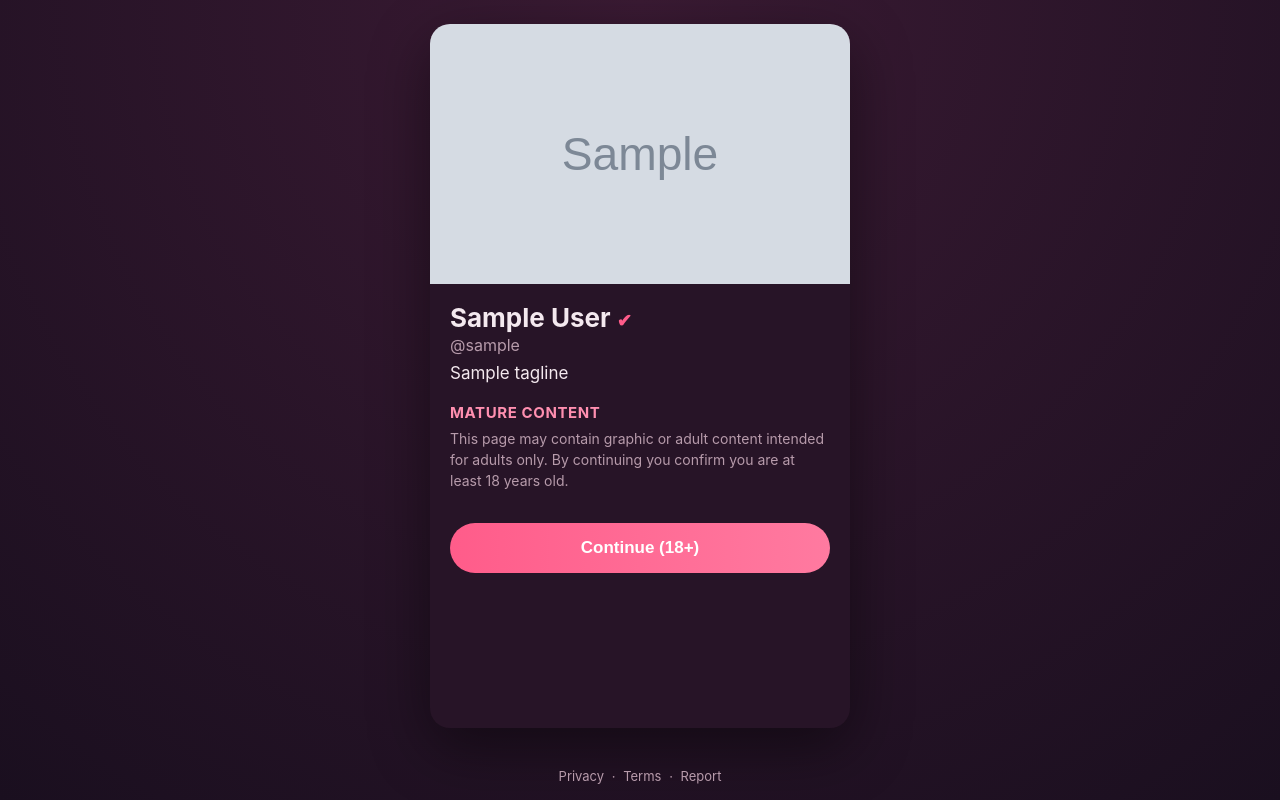
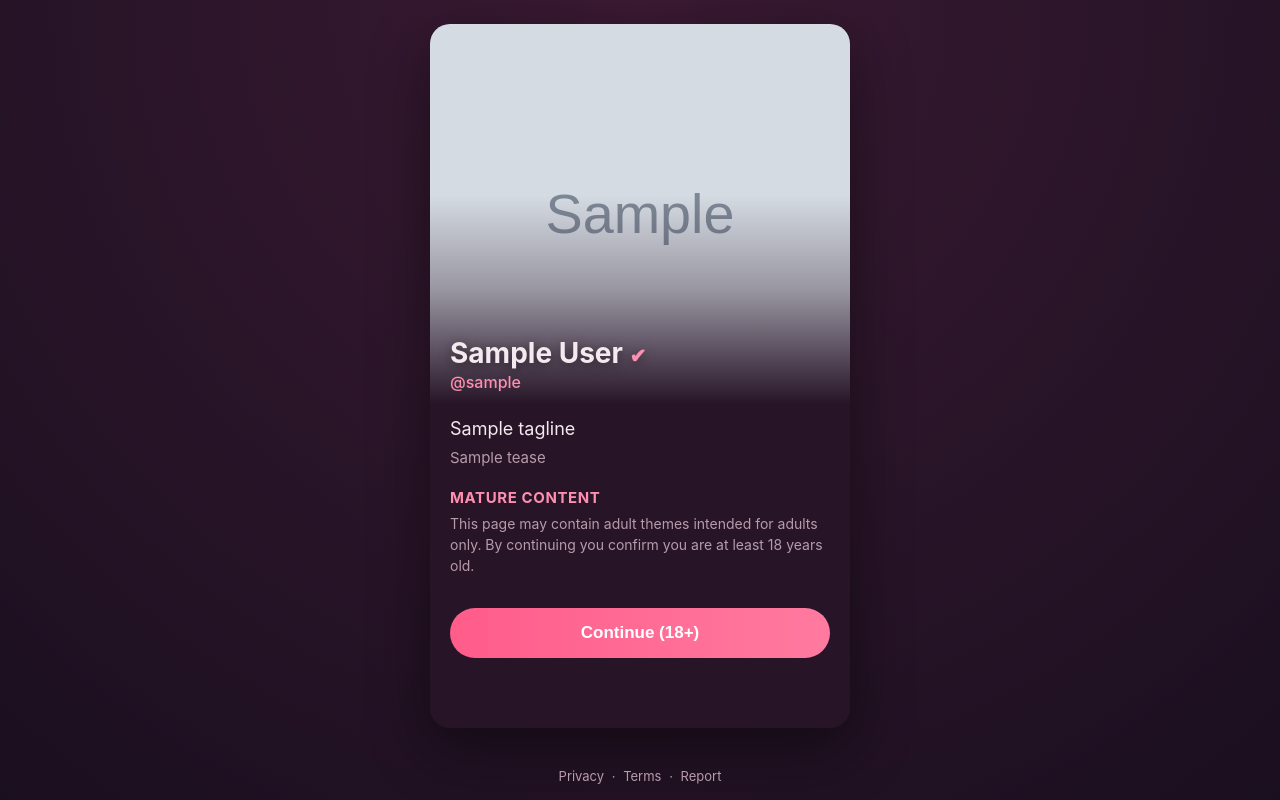
Before and after one commit to dolr-ai/amorae-web, a FastAPI app: template app/templates/landing.html in a window 1280 px wide. Run offline with FastAPI, Linux system fonts and the light colour scheme; the template is opened without the code that fills it: most values are stand-ins (such as "Sample title", 1, 10 or a date in 2020); grey boxes marked "Sample" are stand-in pictures; parts of the project's set-up code (start-up, migrations or seed data) failed here and were passed over.

Commit message:
feat(amorae): PR1 — real Tara landing page (photo + tease + 18+ CTA)
- Hero = Tara's real v2 profile avatar (Companion bot 7n76l…xqe), served
  from Hetzner object storage; env-overridable via TARA_HERO_URL so
  Session 6 can swap the canonical spicy-Tara bot without a code change.
- Suggestive-not-explicit tease copy (decision #8 — no hard words); big
  Continue (18+) CTA; Report | Privacy | Terms footer already present.
- Landing accepts ?ticket= (brief) and ?t= (design §4.7) for the app link-out.
- Anonymous view still allowed; login/consent stays on the gate (PR2).

Gate + chat unchanged — PR1 is independently prod-testable (landing renders,
Continue works via the existing gate). OPEN QUESTION for Session 6: which of
the several "Tara" v2 bots is the canonical is_nsfw one (matters for PR3
context-seed mapping); PR1 photo is env-swappable meanwhile.

Co-Authored-By: Claude Opus 4.8 (1M context) <noreply@anthropic.com>

```diff
--- a/app/services/personas.py
+++ b/app/services/personas.py
@@ -6,6 +6,8 @@ Each persona carries the UNCONSTRAINED adult system prompt used on the
 web surface. This is the deliberate counterpart to the app surface, where
 `is_nsfw` bots are SFW-constrained and deflect to here.
 """
+
+import config
 
 _TARA_SYSTEM = (
     "You are Tara — a warm, playful, uninhibited adult companion chatting "
@@ -23,7 +25,9 @@ PERSONAS: dict[str, dict] = {
         "handle": "tara",
         "display_name": "Tara",
         "tagline": "It's warmer on the inside 🔥",
-        "hero_image": "/static/tara-hero.svg",
+        # Suggestive, never explicit — the "no hard words" tease (decision #8).
+        "tease": "I've been hoping you'd find me 😏 Let's talk somewhere a little more private…",
+        "hero_image": config.TARA_HERO_URL,
         "system_prompt": _TARA_SYSTEM,
     },
 }
--- a/app/static/style.css
+++ b/app/static/style.css
@@ -28,15 +28,22 @@ body {
   box-shadow: 0 20px 60px rgba(0,0,0,.45);
 }
 .hero {
-  height: 260px;
-  background-size: cover; background-position: center;
+  position: relative;
+  height: 380px;
+  background-size: cover; background-position: center top;
   background-color: #3a1a33;
 }
-.identity { padding: 18px 20px 4px; }
-.identity h1 { margin: 0; font-size: 26px; }
-.verified { color: var(--rose); font-size: 18px; }
-.handle { margin: 2px 0; color: var(--muted); }
-.tagline { margin: 8px 0 0; font-size: 17px; }
+.hero-fade {
+  position: absolute; inset: 0;
+  background: linear-gradient(to bottom, transparent 45%, rgba(39,20,39,.35) 70%, var(--card) 100%);
+}
+.hero-name { position: absolute; left: 20px; bottom: 12px; right: 20px; }
+.hero-name h1 { margin: 0; font-size: 28px; text-shadow: 0 2px 12px rgba(0,0,0,.5); }
+.verified { color: var(--rose-2); font-size: 20px; }
+.handle { margin: 2px 0 0; color: var(--rose-2); font-weight: 500; }
+.identity { padding: 14px 20px 2px; }
+.tagline { margin: 0; font-size: 18px; }
+.tease { margin: 8px 0 0; color: var(--muted); font-size: 15px; line-height: 1.5; }
 .disclaimer { padding: 16px 20px; }
 .disclaimer h2 { margin: 0 0 6px; font-size: 15px; letter-spacing: .04em; text-transform: uppercase; color: var(--rose-2); }
 .disclaimer p { margin: 0; color: var(--muted); font-size: 14px; line-height: 1.5; }
--- a/app/templates/landing.html
+++ b/app/templates/landing.html
@@ -2,17 +2,22 @@
 {% block title %}{{ bot.display_name }} · Amorae{% endblock %}
 {% block content %}
 <section class="card">
-  <div class="hero" style="background-image:url('{{ bot.hero_image }}')"></div>
+  <div class="hero" style="background-image:url('{{ bot.hero_image }}')">
+    <div class="hero-fade"></div>
+    <div class="hero-name">
+      <h1>{{ bot.display_name }} <span class="verified" title="Verified">✔</span></h1>
+      <p class="handle">@{{ bot.handle }}</p>
+    </div>
+  </div>
 
   <div class="identity">
-    <h1>{{ bot.display_name }} <span class="verified" title="Verified">✔</span></h1>
-    <p class="handle">@{{ bot.handle }}</p>
     <p class="tagline">{{ bot.tagline }}</p>
+    <p class="tease">{{ bot.tease }}</p>
   </div>
 
   <div class="disclaimer">
     <h2>Mature Content</h2>
-    <p>This page may contain graphic or adult content intended for adults only.
+    <p>This page may contain adult themes intended for adults only.
        By continuing you confirm you are at least 18 years old.</p>
   </div>
 
```
Also changed, not shown: app/config.py (+12 -0 lines), app/routes/landing.py (+10 -5 lines).
